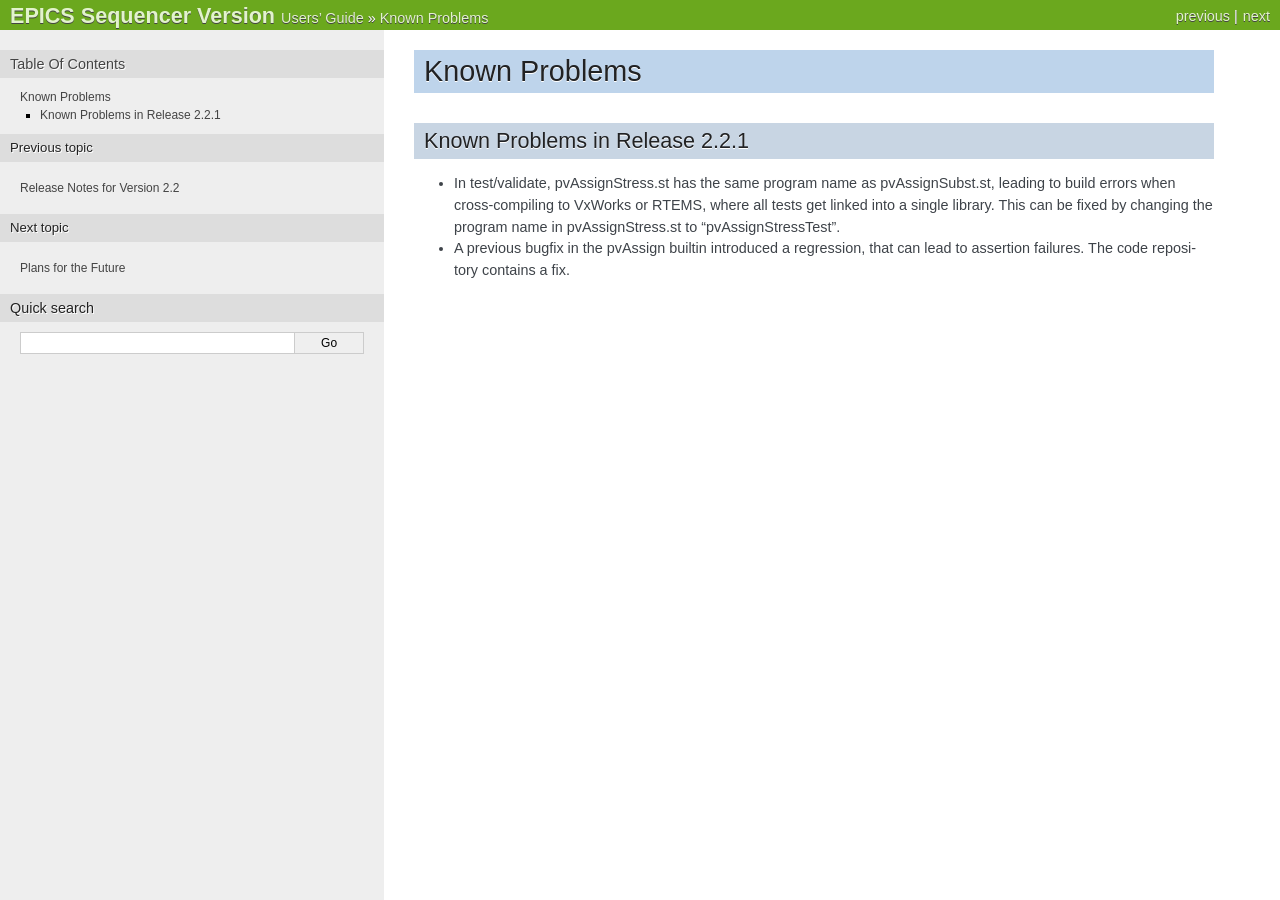
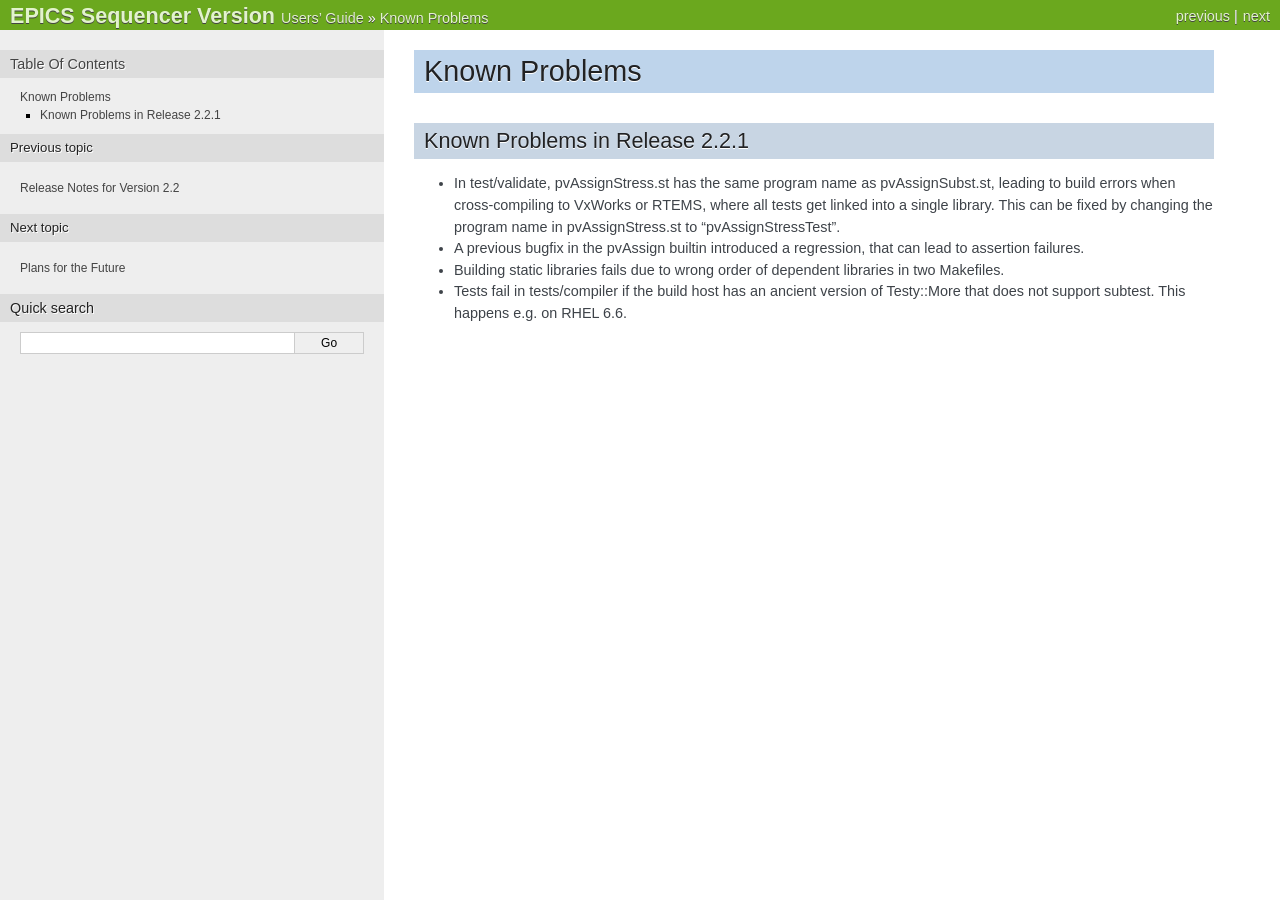
Before and after one commit to jeonghanlee/sequencer-2-2, a Sphinx documentation site: the page built from documentation/KnownProblems.txt, in a window 1280 px wide. Built offline with Sphinx 7.4.7, drawn with Linux system fonts in a browser that asks for light colours; pages that are not in the unit, such as notebooks, are missing from menus.

Commit message:
docs: added latest build issues to known problems

```diff
--- a/documentation/KnownProblems.txt
+++ b/documentation/KnownProblems.txt
@@ -13,4 +13,10 @@
   "pvAssignStressTest".
 
 * A previous bugfix in the pvAssign builtin introduced a regression, that
-  can lead to assertion failures. The code repository contains a fix.
+  can lead to assertion failures.
+
+* Building static libraries fails due to wrong order of dependent libraries
+  in two Makefiles.
+
+* Tests fail in tests/compiler if the build host has an ancient version of
+  Testy::More that does not support subtest. This happens e.g. on RHEL 6.6.
```
